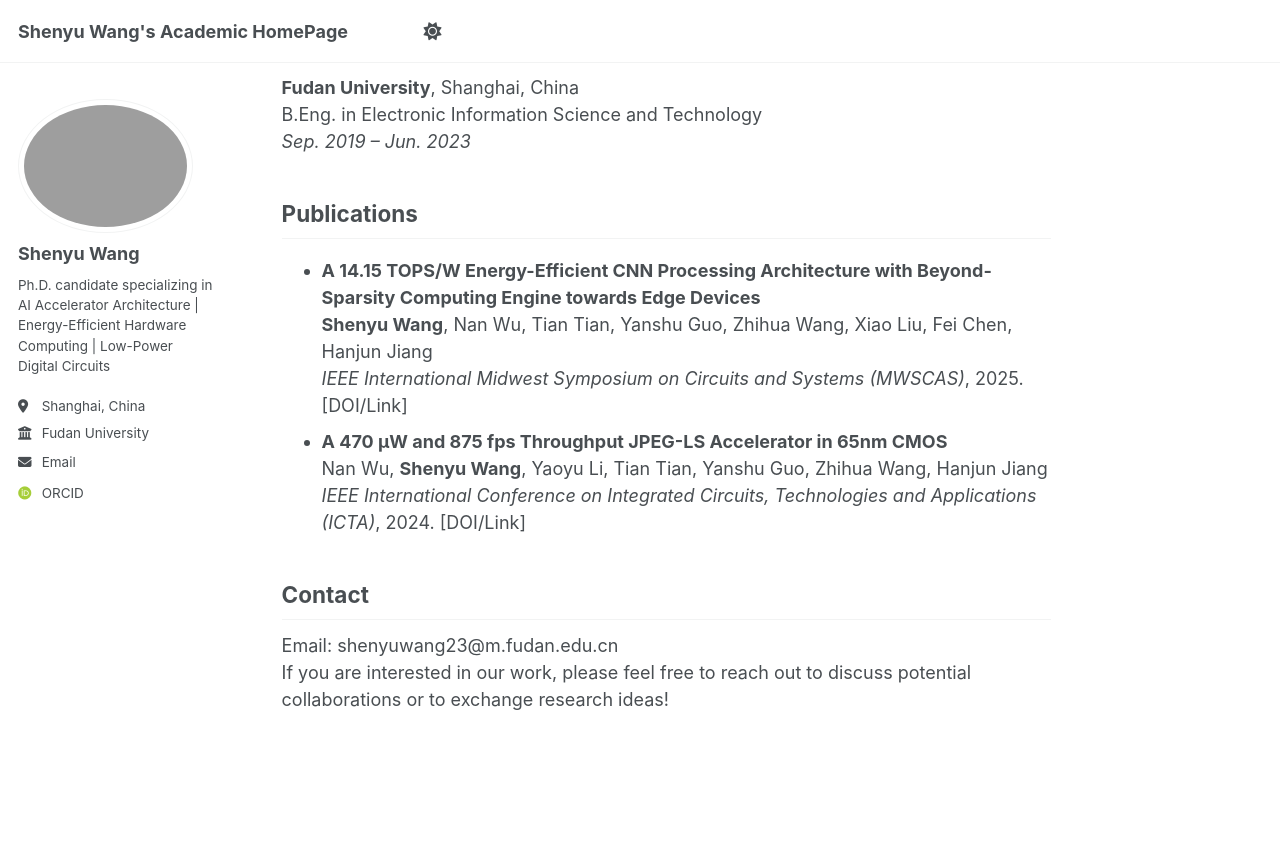
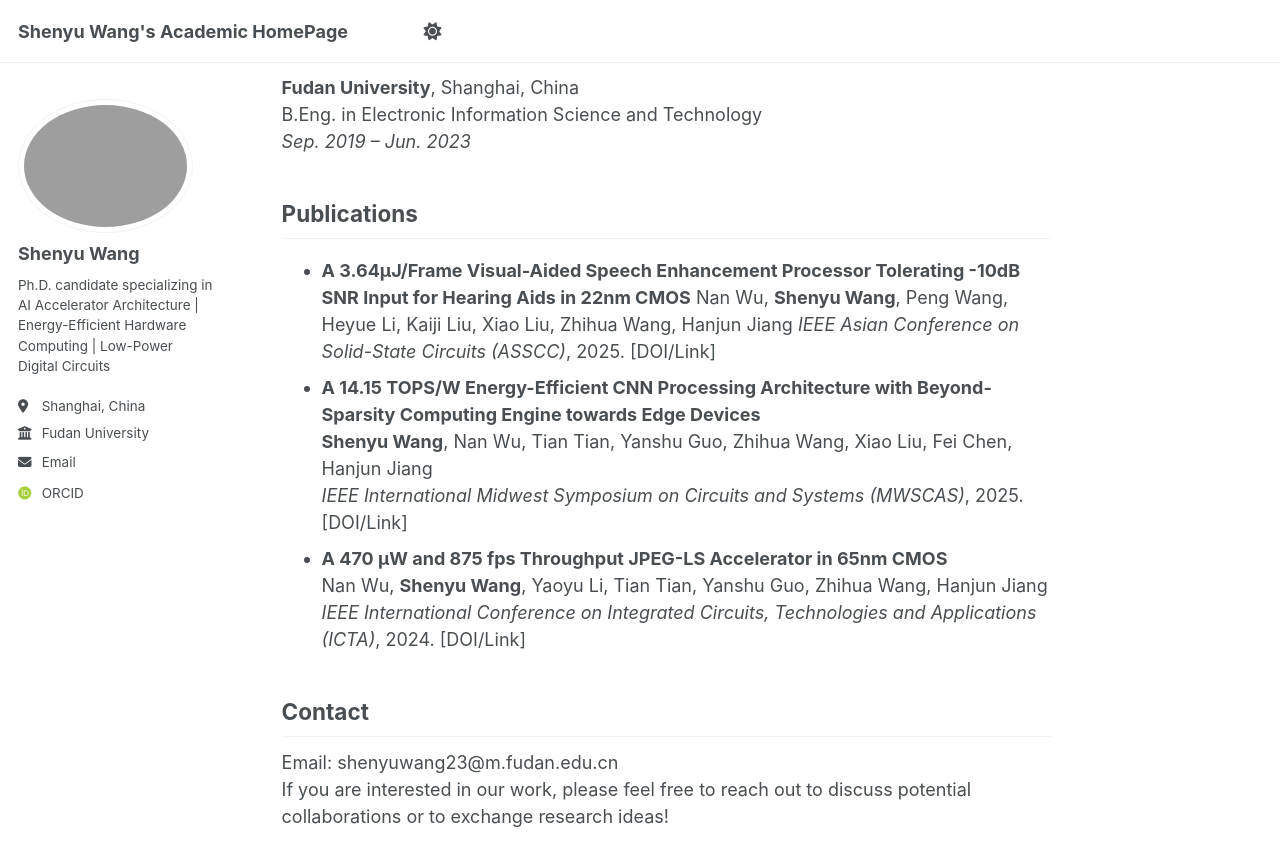
Before and after one commit to Shenyu-Wang/Shenyu-Wang.github.io, a Jekyll site: the page built from _pages/about.md, in a window 1280 px wide and 900 px high, scrolled down 2197 px. Shown: the top 866 px of the window. Built offline with Jekyll 4.4.1, drawn with Linux system fonts in a browser that asks for light colours; some web fonts are replaced; a script that is not in the unit is left out.

Commit message:
Update about.md

```diff
--- a/_pages/about.md
+++ b/_pages/about.md
@@ -74,6 +74,9 @@ B.Eng. in Electronic Information Science and Technology
 
 Publications
 ------------------------
+- **A 3.64μJ/Frame Visual-Aided Speech Enhancement Processor Tolerating -10dB SNR Input for Hearing Aids in 22nm CMOS**
+  Nan Wu, **Shenyu Wang**, Peng Wang, Heyue Li, Kaiji Liu, Xiao Liu, Zhihua Wang, Hanjun Jiang
+  *IEEE Asian Conference on Solid-State Circuits (ASSCC)*, 2025. [DOI/Link]
 - **A 14.15 TOPS/W Energy-Efficient CNN Processing Architecture with Beyond-Sparsity Computing Engine towards Edge Devices**
   **Shenyu Wang**, Nan Wu, Tian Tian, Yanshu Guo, Zhihua Wang, Xiao Liu, Fei Chen, Hanjun Jiang
   *IEEE International Midwest Symposium on Circuits and Systems (MWSCAS)*, 2025. [DOI/Link]
```
